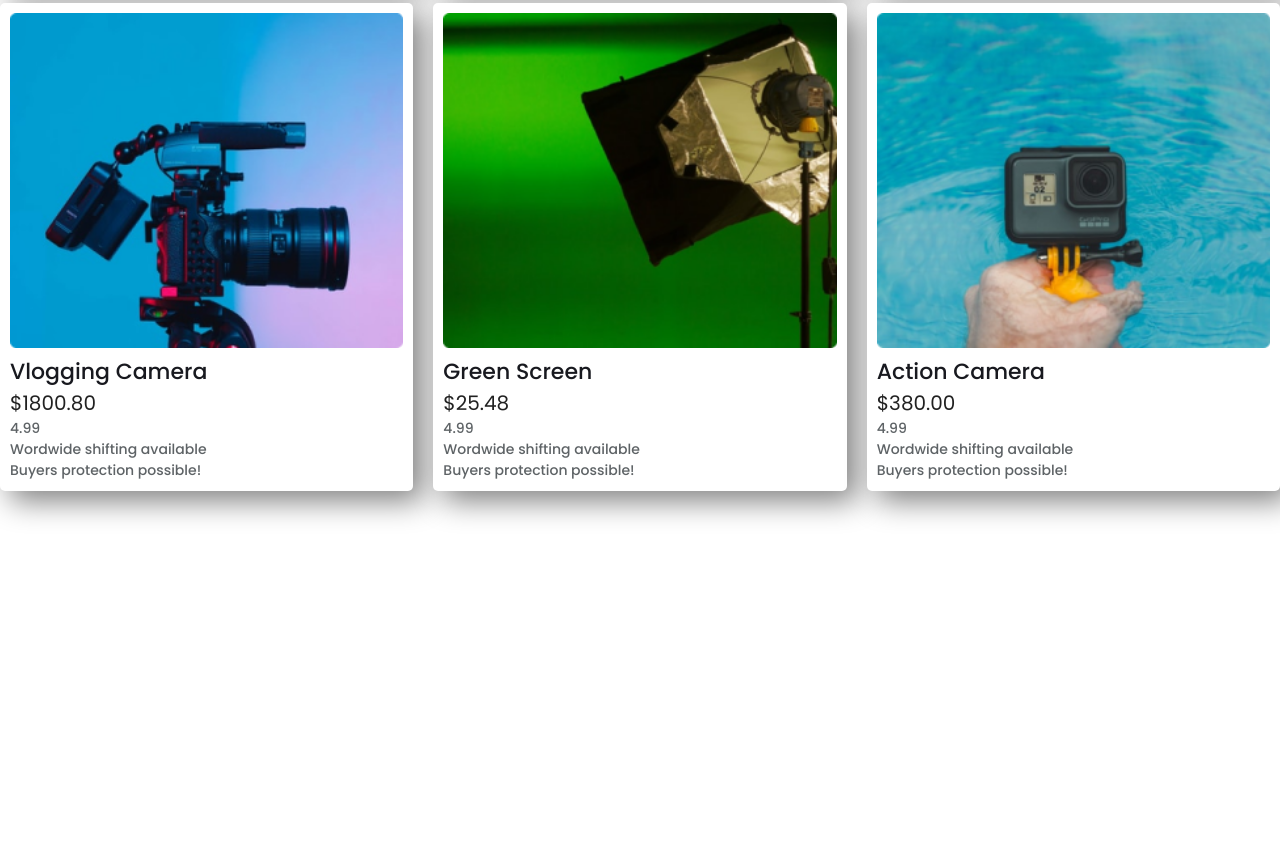
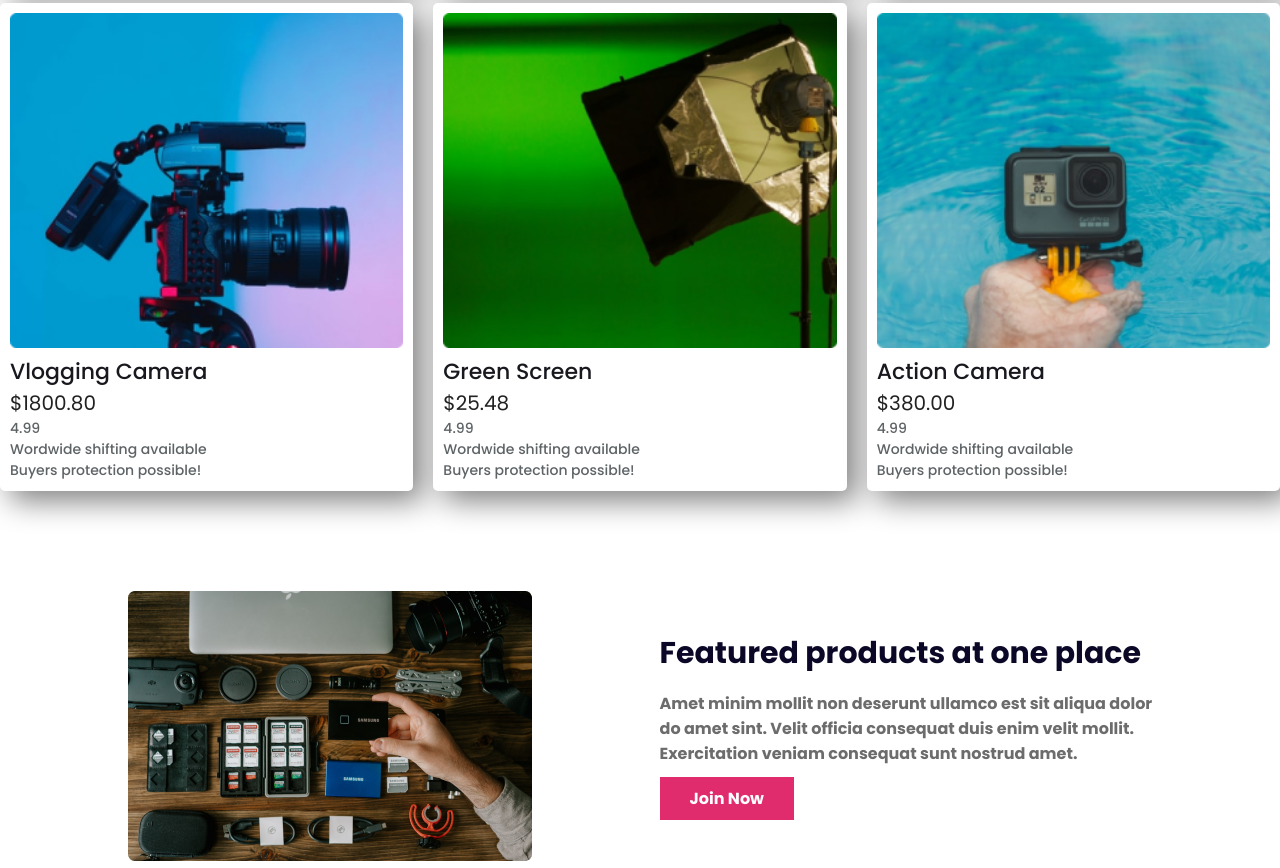
Before and after one commit to mdshahed1971/influencer-gear, a plain HTML site: page index.html in a window 1280 px wide. Shown: the part 1730-2598 px from the top of the page. Before the commit the page ends 2321 px from the top, so only its background shows below. Drawn offline with Linux system fonts and the light colour scheme.

Commit message:
added influencer

```diff
--- a/css/style.css
+++ b/css/style.css
@@ -92,3 +92,26 @@ font-size: 14px;
 font-weight: 500;
 }
 /* popular end */
+/* Influencer start */
+.Influencer{
+    display: flex;
+    justify-content: space-evenly;
+}
+.i-content h2{
+    color: #0A0826;
+    font-size: 30px;
+    font-weight: 700;
+    margin-top: 40px;
+}
+.i-content p{
+    color: #6C6C6C;
+    font-size: 16px;
+    font-weight: 700;
+    margin-top:15px;
+    margin-bottom: 20px;
+}
+.extra-btn{
+    border-radius: 0px;
+    padding: 10px 30px !important;
+}
+/* Influencer end */
--- a/index.html
+++ b/index.html
@@ -131,5 +131,17 @@
         </div>
       </div>
       <!-- popular end -->
-  </body>
+       <!-- Influencer start -->
+       <div class="Influencer">
+        <div class="i-img">
+          <img src="img/unsplash_J8Cfm4W8gd8.png" alt="">
+        </div>
+        <div class="i-content">
+          <h2>Featured products at one place</h2>
+          <p>Amet minim mollit non deserunt ullamco est sit aliqua dolor <br>do amet sint. Velit officia consequat duis enim velit mollit. <br> Exercitation veniam consequat sunt nostrud amet.</p>
+          <a href="#" class="Preebook extra-btn">Join Now</a>
+        </div>
+      </div>
+    <!-- Influencer end -->
+</body>
 </html>
```
